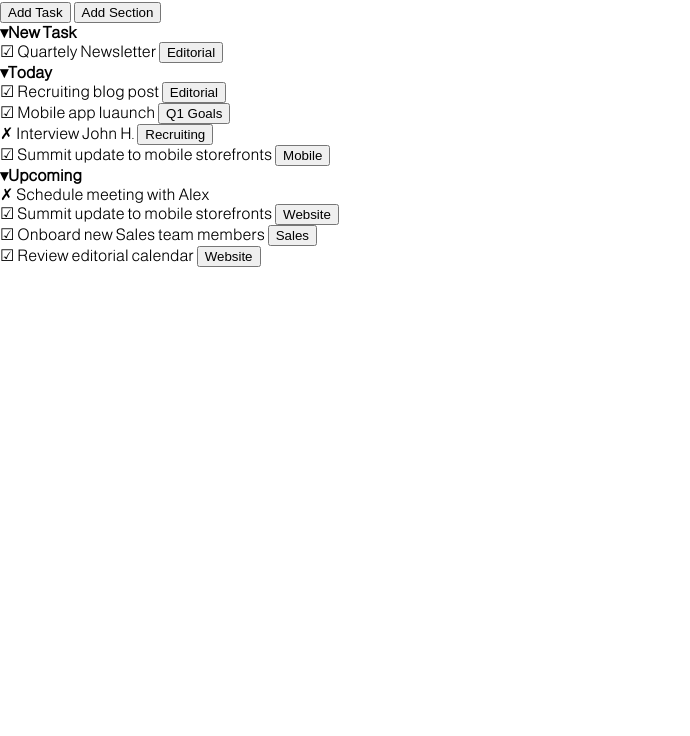
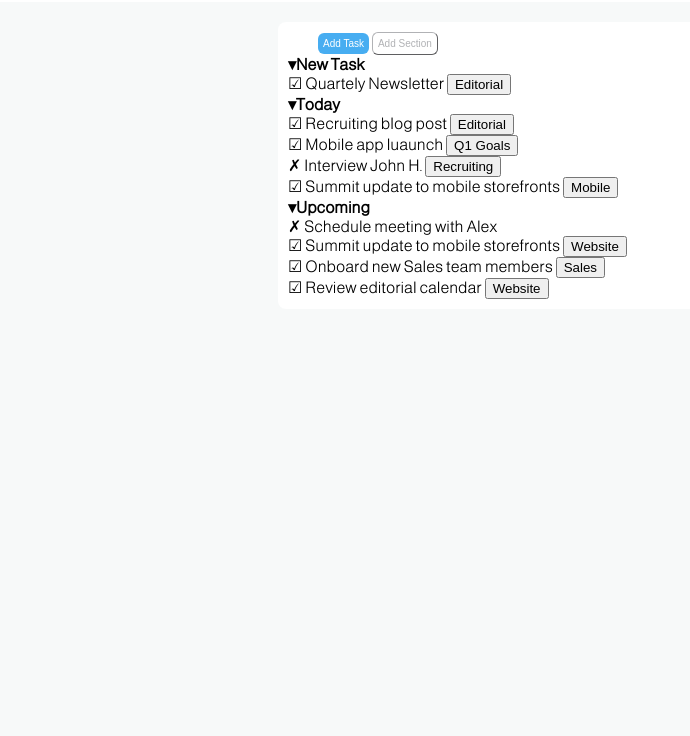
Before and after one commit to GioMench/html-css-toboolist, a plain HTML site: page index.html in a window 1280 px wide. Shown: the part 64-800 px from the top of the page, without its empty margins (0-690 px from the left). Drawn offline with Linux system fonts and the light colour scheme.

Commit message:
fix main head

```diff
--- a/assets/style.css
+++ b/assets/style.css
@@ -7,7 +7,8 @@
     --tobo-goals: #9D72E5;
     --tobo-website: #D963A0;
     --tobo-sales: #B0C827;
-    --tobo-lighter: #f7f8f8;
+    --tobo-lighter: #b1b2b5;
+    --tobo-body:#f7f9f9;
     --tobo-logo: #051831;
     font-family: 'Almarai';
 }
@@ -17,7 +18,7 @@ body
 {
     font-family:'Almarai';
     margin: 0;
-    background-color:var(--bool-lighter);
+    background-color: var(--tobo-body);
 }
 
 
@@ -26,7 +27,7 @@ body
 /*region header*/
 #site_header
 {
-  background-size: 293px;
+  background-size: 270px;
   padding-top: 0.5rem;
   padding-bottom: 0.5rem;
   padding-left: 1rem;
@@ -45,3 +46,44 @@ body
 }
 
 /*region main*/
+
+.box
+{
+    width:55%;
+    margin: 20px auto;
+    background-color: white;
+    border-radius: 8px;
+    padding: 10px;
+
+}
+
+/*da rivere
+.main_head
+{
+    padding: 10px;
+    border-bottom-width: 2px;
+    border-bottom-color: var(--tobo-lighter);
+}
+*/
+
+.add_button
+{
+    padding: 5px;
+    font-size: x-small;
+    border-radius: 6px;
+}
+
+.task
+{
+    color: white;
+    background-color: var(--tobo-editorial);
+    margin-left: 30px;
+    border-width:0px;
+}
+.section
+{
+    color:var(--tobo-lighter);
+    border-color: var(--tobo-lighter);
+    background-color: white;
+    border-width: 0.05rem;
+}
--- a/index.html
+++ b/index.html
@@ -17,18 +17,17 @@
     <!--/site_header-->
     <main id="site_main">
 
-        <div class="button_box">
-            <button id="task_button" class="add_button">
-                Add Task
-            </button>
-            <button id="section_button" class="add_button">
-               Add Section
-            </button>
-        </div>
-        <!--/button_box-->
+        <div class="box">
+            <div class="main_head">
+                <button class="add_button task">
+                    Add Task
+                </button>
+                <button class="add_button section">
+                    Add Section
+                </button>
+            </div>
 
-        <div class="list_box">
-            <section id="new">
+            <div id="new">
                 <div>
                     <span class="text_margin">
                     <strong>&#9662;New Task</strong>
@@ -46,7 +45,7 @@
                         <strong>&#9662;Today</strong>
                      </span>
                 </div>
-            </section>
+            </div>
             <!--/first_list-->
             <section>
                 <div>
```
